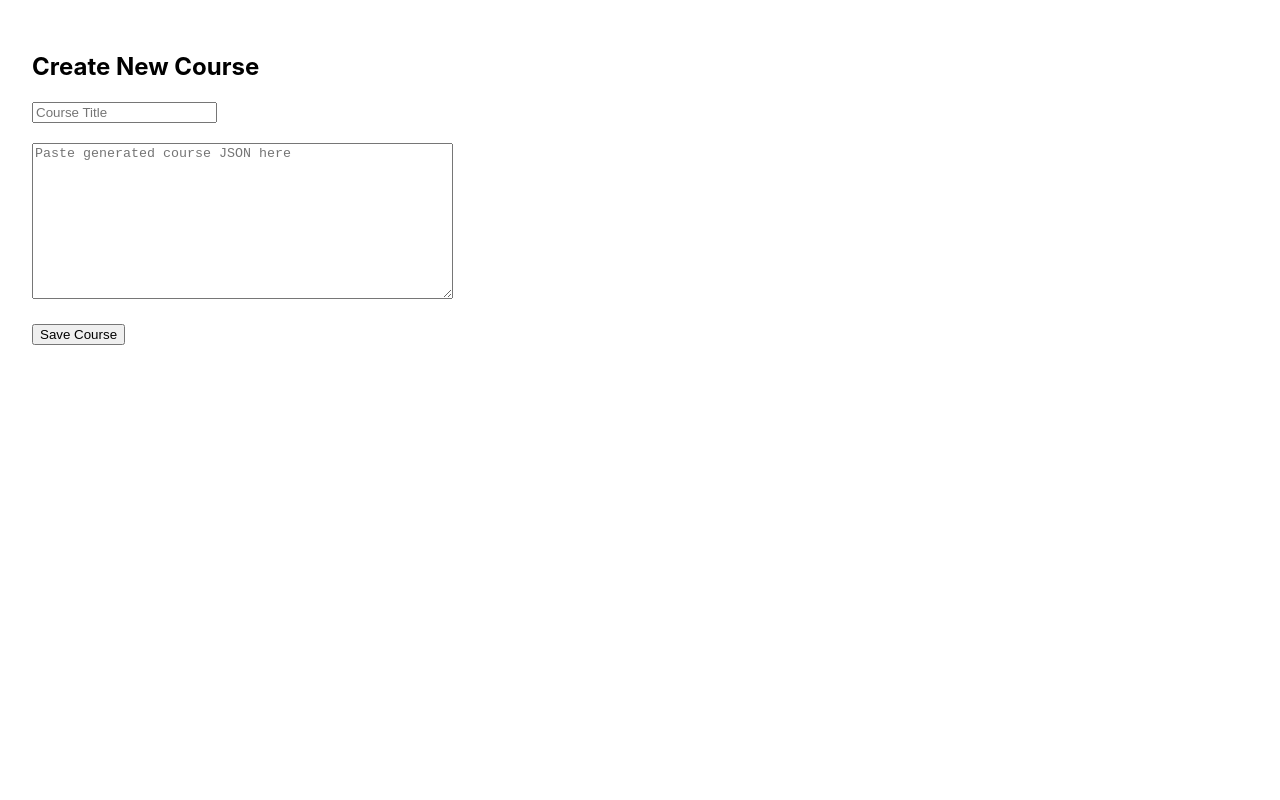
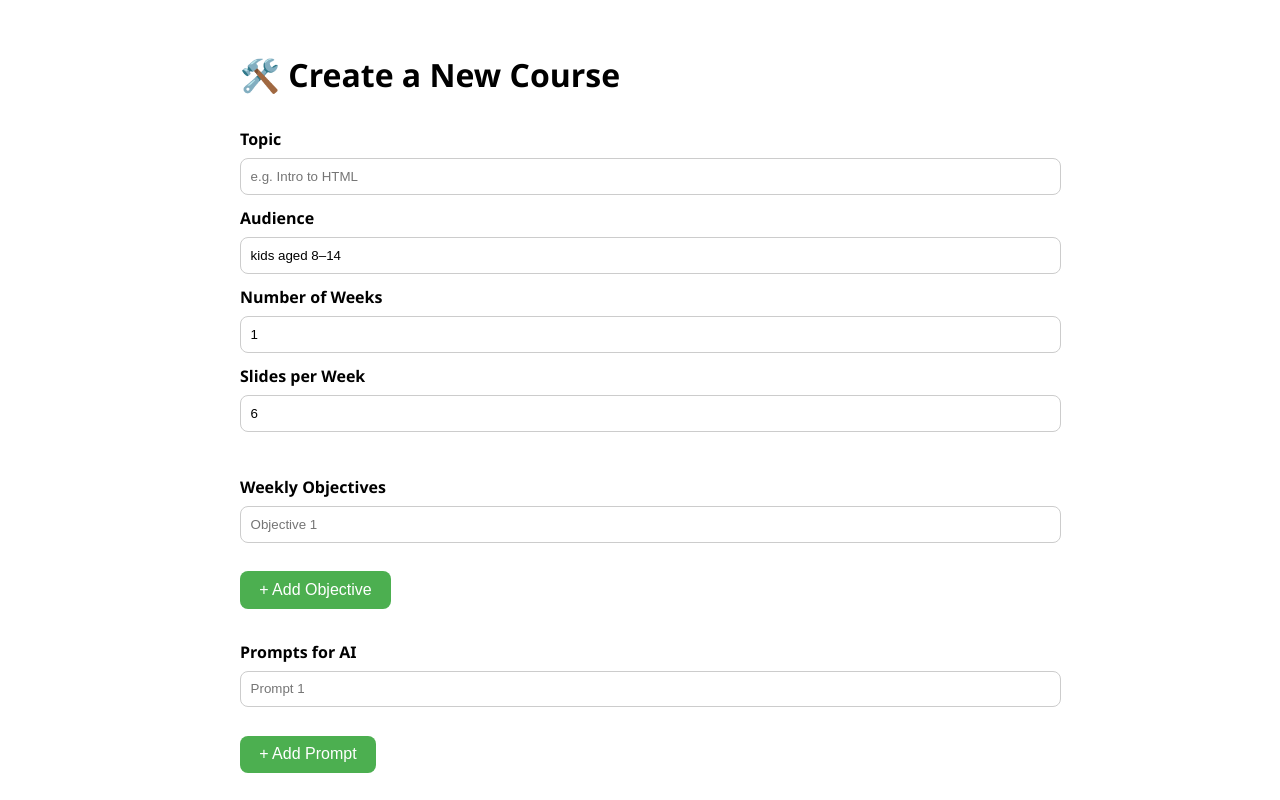
Before and after one commit to MohammedImaad/LearnForge, a React (Create React App) app in the folder frontend/: page /create-course in a window 1280 px wide. Shown: the top 800 px of the page. Built offline with nearby package versions, Linux system fonts and the light colour scheme.

Commit message:
Course Genration from the frontend side done

```diff
--- a/frontend/src/pages/CreateCourse.js
+++ b/frontend/src/pages/CreateCourse.js
@@ -1,52 +1,177 @@
 import React, { useState } from "react";
-import API_BASE_URL from "../config";
 import { useNavigate } from "react-router-dom";
 
-const CreateCourse = ({ username }) => {
-  const [title, setTitle] = useState("");
-  const [courseData, setCourseData] = useState(""); // Paste full JSON here
+const CreateCourse = () => {
+  const [topic, setTopic] = useState("");
+  const [audience, setAudience] = useState("kids aged 8–14");
+  const [weeks, setWeeks] = useState(1);
+  const [slidesPerWeek, setSlidesPerWeek] = useState(6);
+  const [objectives, setObjectives] = useState([""]);
+  const [prompts, setPrompts] = useState([""]);
+  const [resources, setResources] = useState([""]);
+
   const navigate = useNavigate();
 
-  const handleSubmit = async () => {
+  const addField = (setter, values) => {
+    setter([...values, ""]);
+  };
+
+  const updateField = (setter, values, index, value) => {
+    const updated = [...values];
+    updated[index] = value;
+    setter(updated);
+  };
+
+  const handleGenerate = async () => {
+  const payload = {
+    topic,
+    audience,
+    weeks,
+    slides_per_week: slidesPerWeek,
+    objectives: objectives.filter(obj => obj.trim() !== ""),
+    prompts: prompts.filter(p => p.trim() !== ""),
+    resources: resources.filter(r => r.trim() !== "")
+  };
+
   try {
-      const res = await fetch(`${API_BASE_URL}/courses/save`, {
+    const res = await fetch("http://localhost:8000/generate", {
       method: "POST",
-        headers: { "Content-Type": "application/json" },
-        body: JSON.stringify({
-          title,
-          author: username,
-          course_data: JSON.parse(courseData)
-        })
+      headers: {
+        "Content-Type": "application/json"
+      },
+      body: JSON.stringify(payload)
     });
 
-      const result = await res.json();
-      if (result.message === "Course saved") {
-        alert("Course created!");
-        navigate("/dashboard");
+    const data = await res.json();
+
+    if (res.ok) {
+      console.log("✅ AI Generated Course:\n", data);
+      alert("✅ Course generated successfully! Check console.");
     } else {
-        alert("Error saving course");
+      console.error("❌ Error from backend:", data);
+      alert("❌ Failed to generate course. Check console.");
     }
-    } catch (e) {
-      alert("Invalid JSON or API error");
+  } catch (error) {
+    console.error("❌ Network or server error:", error);
+    alert("❌ Error connecting to backend.");
   }
 };
 
+
+  const sectionStyle = { marginBottom: "2rem" };
+  const labelStyle = { fontWeight: "bold", marginBottom: "0.5rem", display: "block" };
+  const inputStyle = {
+    width: "100%",
+    padding: "0.6rem",
+    marginBottom: "0.8rem",
+    borderRadius: "8px",
+    border: "1px solid #ccc"
+  };
+  const buttonStyle = {
+    padding: "0.6rem 1.2rem",
+    borderRadius: "8px",
+    border: "none",
+    backgroundColor: "#4CAF50",
+    color: "white",
+    cursor: "pointer",
+    fontSize: "1rem",
+    marginTop: "1rem"
+  };
+  const containerStyle = {
+    maxWidth: "800px",
+    margin: "auto",
+    padding: "2rem",
+    fontFamily: "Segoe UI, sans-serif"
+  };
+
   return (
-    <div style={{ padding: "2rem" }}>
-      <h2>Create New Course</h2>
+    <div style={containerStyle}>
+      <h1 style={{ marginBottom: "2rem" }}>🛠️ Create a New Course</h1>
+
+      <div style={sectionStyle}>
+        <label style={labelStyle}>Topic</label>
         <input
-        placeholder="Course Title"
-        value={title}
-        onChange={e => setTitle(e.target.value)}
-      /><br /><br />
-      <textarea
-        placeholder="Paste generated course JSON here"
-        rows={10}
-        cols={50}
-        value={courseData}
-        onChange={e => setCourseData(e.target.value)}
-      /><br /><br />
-      <button onClick={handleSubmit}>Save Course</button>
+          style={inputStyle}
+          value={topic}
+          onChange={e => setTopic(e.target.value)}
+          placeholder="e.g. Intro to HTML"
+        />
+
+        <label style={labelStyle}>Audience</label>
+        <input
+          style={inputStyle}
+          value={audience}
+          onChange={e => setAudience(e.target.value)}
+          placeholder="e.g. kids aged 8–14"
+        />
+
+        <label style={labelStyle}>Number of Weeks</label>
+        <input
+          style={inputStyle}
+          type="number"
+          value={weeks}
+          min={1}
+          onChange={e => setWeeks(Number(e.target.value))}
+        />
+
+        <label style={labelStyle}>Slides per Week</label>
+        <input
+          style={inputStyle}
+          type="number"
+          value={slidesPerWeek}
+          min={1}
+          onChange={e => setSlidesPerWeek(Number(e.target.value))}
+        />
+      </div>
+
+      <div style={sectionStyle}>
+        <label style={labelStyle}>Weekly Objectives</label>
+        {objectives.map((obj, i) => (
+          <input
+            key={i}
+            style={inputStyle}
+            value={obj}
+            onChange={e => updateField(setObjectives, objectives, i, e.target.value)}
+            placeholder={`Objective ${i + 1}`}
+          />
+        ))}
+        <button style={buttonStyle} onClick={() => addField(setObjectives, objectives)}>+ Add Objective</button>
+      </div>
+
+      <div style={sectionStyle}>
+        <label style={labelStyle}>Prompts for AI</label>
+        {prompts.map((prompt, i) => (
+          <input
+            key={i}
+            style={inputStyle}
+            value={prompt}
+            onChange={e => updateField(setPrompts, prompts, i, e.target.value)}
+            placeholder={`Prompt ${i + 1}`}
+          />
+        ))}
+        <button style={buttonStyle} onClick={() => addField(setPrompts, prompts)}>+ Add Prompt</button>
+      </div>
+
+      <div style={sectionStyle}>
+        <label style={labelStyle}>Additional Resources</label>
+        {resources.map((res, i) => (
+          <input
+            key={i}
+            style={inputStyle}
+            value={res}
+            onChange={e => updateField(setResources, resources, i, e.target.value)}
+            placeholder={`Resource ${i + 1}`}
+          />
+        ))}
+        <button style={buttonStyle} onClick={() => addField(setResources, resources)}>+ Add Resource</button>
+      </div>
+
+      <button
+        style={{ ...buttonStyle, backgroundColor: "#007bff" }}
+        onClick={handleGenerate}
+      >
+        🚀 Generate Course
+      </button>
     </div>
   );
 };
--- a/frontend/src/pages/TeacherDashboard.js
+++ b/frontend/src/pages/TeacherDashboard.js
@@ -5,12 +5,10 @@ import { useNavigate } from "react-router-dom";
 const TeacherDashboard = () => {
   const [courses, setCourses] = useState([]);
   const navigate = useNavigate();
-  const username = localStorage.getItem("username"); // ✅ Move it outside useEffect
+  const username = localStorage.getItem("username");
 
   useEffect(() => {
     if (!username) return;
-
-    console.log("Username in TeacherDashboard:", username);
 
     fetch(`${API_BASE_URL}/courses/by-author?author=${username}`)
       .then(res => res.json())
@@ -23,17 +21,68 @@ const TeacherDashboard = () => {
   };
 
   return (
-    <div style={{ padding: "2rem" }}>
-      <h1>Welcome, {username}</h1>
-      <h2>Your Courses</h2>
-      <ul>
+    <div style={styles.container}>
+      <h1 style={styles.welcome}>👋 Welcome, {username}</h1>
+      <div style={styles.header}>
+        <h2>Your Courses</h2>
+        <button onClick={handleCreate} style={styles.createButton}>
+          ➕ Create New Course
+        </button>
+      </div>
+      <div style={styles.courseList}>
         {courses.map(course => (
-          <li key={course._id}>{course.title}</li>
+          <button key={course._id} style={styles.courseButton}>
+            {course.title}
+          </button>
         ))}
-      </ul>
-      <button onClick={handleCreate}>+ Create New Course</button>
+      </div>
     </div>
   );
 };
 
+const styles = {
+  container: {
+    padding: "2rem",
+    fontFamily: "Arial, sans-serif",
+    backgroundColor: "#f9fafb",
+    minHeight: "100vh"
+  },
+  welcome: {
+    fontSize: "2rem",
+    color: "#333"
+  },
+  header: {
+    display: "flex",
+    justifyContent: "space-between",
+    alignItems: "center",
+    marginTop: "1rem",
+    marginBottom: "1rem"
+  },
+  createButton: {
+    padding: "0.5rem 1rem",
+    fontSize: "1rem",
+    backgroundColor: "#4f46e5",
+    color: "#fff",
+    border: "none",
+    borderRadius: "5px",
+    cursor: "pointer"
+  },
+  courseList: {
+    display: "flex",
+    flexWrap: "wrap",
+    gap: "1rem"
+  },
+  courseButton: {
+    padding: "1rem",
+    backgroundColor: "#e0e7ff",
+    border: "1px solid #c7d2fe",
+    borderRadius: "8px",
+    fontSize: "1rem",
+    cursor: "pointer",
+    minWidth: "150px",
+    textAlign: "center",
+    color: "#1e40af"
+  }
+};
+
 export default TeacherDashboard;
```
Lines whose indentation alone changed are shown as unchanged.
